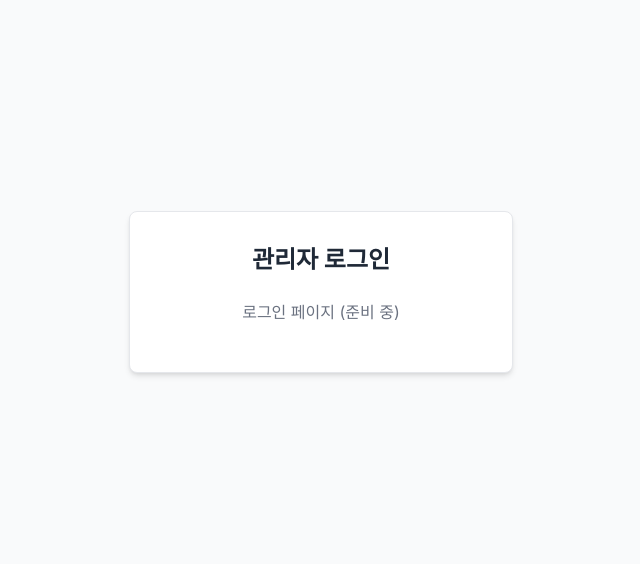
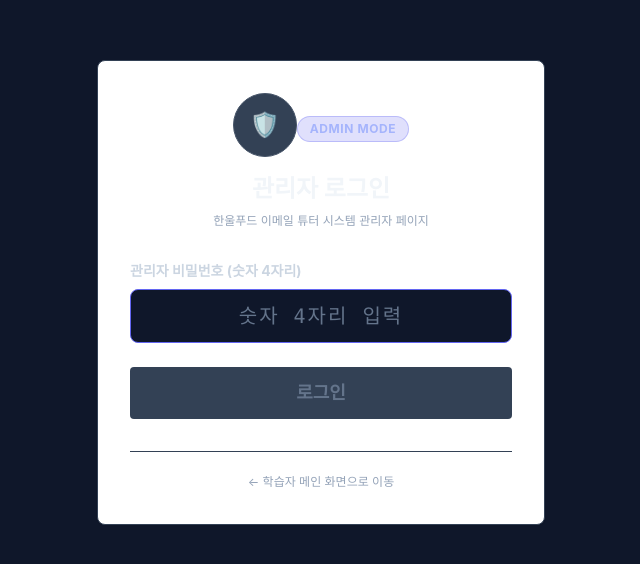
Before and after one commit to Learn2-WebApps/email, a React (Vite) app: page /admin in a window 1280 px wide. Shown: the part 108-672 px from the top of the page, without its empty margins (319-959 px from the left). Built offline with nearby package versions, Linux system fonts and the light colour scheme; no server answers.

Commit message:
feat: implement admin login page with dark theme and password validation

```diff
--- a/src/pages/admin/AdminLoginPage.tsx
+++ b/src/pages/admin/AdminLoginPage.tsx
@@ -1,12 +1,100 @@
-import React from 'react';
+import React, { useState } from 'react';
+import { useNavigate } from 'react-router-dom';
+import { setAdminAuthenticated } from '../../lib/adminStorage';
+import { Card } from '../../components/ui/Card';
+import { Button } from '../../components/ui/Button';
 
 const AdminLoginPage: React.FC = () => {
+  const [password, setPassword] = useState('');
+  const [error, setError] = useState<string | null>(null);
+  const [loading, setLoading] = useState(false);
+  const navigate = useNavigate();
+
+  const handlePasswordChange = (e: React.ChangeEvent<HTMLInputElement>) => {
+    // 4자리 숫자 필터링
+    const value = e.target.value.replace(/[^0-9]/g, '');
+    if (value.length <= 4) {
+      setPassword(value);
+      setError(null);
+    }
+  };
+
+  const handleLogin = (e: React.FormEvent) => {
+    e.preventDefault();
+    if (password.length !== 4) {
+      setError("관리자 비밀번호 4자리를 입력해 주세요.");
+      return;
+    }
+
+    setLoading(true);
+    const expectedPassword = import.meta.env.VITE_ADMIN_PASSWORD || "0067";
+
+    if (password === expectedPassword) {
+      // 브라우저 sessionStorage - 우리 sessionStorage.ts 모듈과 무관
+      setAdminAuthenticated(true);
+      navigate('/admin/dashboard');
+    } else {
+      setError("비밀번호가 일치하지 않습니다.");
+      setLoading(false);
+    }
+  };
+
   return (
-    <div className="flex flex-col items-center justify-center min-h-screen p-4 bg-gray-50">
-      <div className="w-full max-w-sm bg-white p-8 rounded-lg shadow-md border border-border">
-        <h1 className="text-2xl font-bold text-gray-800 mb-6 text-center">관리자 로그인</h1>
-        <p className="text-center text-textSecondary mb-4">로그인 페이지 (준비 중)</p>
-      </div>
+    <div className="flex flex-col items-center justify-center min-h-screen p-4 bg-slate-900 text-slate-100">
+      <Card className="w-full max-w-md bg-slate-800 border-slate-700 shadow-2xl p-8">
+        <div className="text-center mb-8">
+          <div className="inline-flex items-center justify-center w-16 h-16 bg-slate-700 rounded-full mb-4 text-2xl border border-slate-600">
+            🛡️
+          </div>
+          <div className="inline-block bg-indigo-500/20 text-indigo-300 text-xs font-bold px-3 py-1 rounded-full uppercase tracking-wider mb-2 border border-indigo-500/30">
+            ADMIN MODE
+          </div>
+          <h1 className="text-2xl font-bold text-slate-100 mb-2">관리자 로그인</h1>
+          <p className="text-xs text-slate-400">한울푸드 이메일 튜터 시스템 관리자 페이지</p>
+        </div>
+
+        <form onSubmit={handleLogin} className="flex flex-col gap-6">
+          <div className="flex flex-col gap-2">
+            <label className="text-sm font-bold text-slate-300">
+              관리자 비밀번호 (숫자 4자리)
+            </label>
+            <input
+              type="password"
+              inputMode="numeric"
+              pattern="[0-9]*"
+              maxLength={4}
+              placeholder="숫자 4자리 입력"
+              value={password}
+              onChange={handlePasswordChange}
+              className="w-full px-4 py-3 bg-slate-900 border border-slate-700 rounded-lg text-slate-100 placeholder-slate-500 focus:outline-none focus:border-indigo-500 text-center font-mono text-xl tracking-widest"
+              autoFocus
+            />
+            {error && (
+              <p className="text-xs text-red-400 font-medium text-center mt-1">
+                ⚠️ {error}
+              </p>
+            )}
+          </div>
+
+          <Button
+            type="submit"
+            size="lg"
+            disabled={loading || password.length !== 4}
+            className="w-full bg-indigo-600 hover:bg-indigo-500 text-white font-bold py-3 border-none disabled:bg-slate-700 disabled:text-slate-500"
+          >
+            {loading ? "인증 중..." : "로그인"}
+          </Button>
+        </form>
+
+        <div className="mt-8 pt-4 border-t border-slate-700 text-center">
+          <button
+            onClick={() => navigate('/')}
+            className="text-xs text-slate-400 hover:text-slate-200 transition-colors"
+          >
+            ← 학습자 메인 화면으로 이동
+          </button>
+        </div>
+      </Card>
     </div>
   );
 };
```
